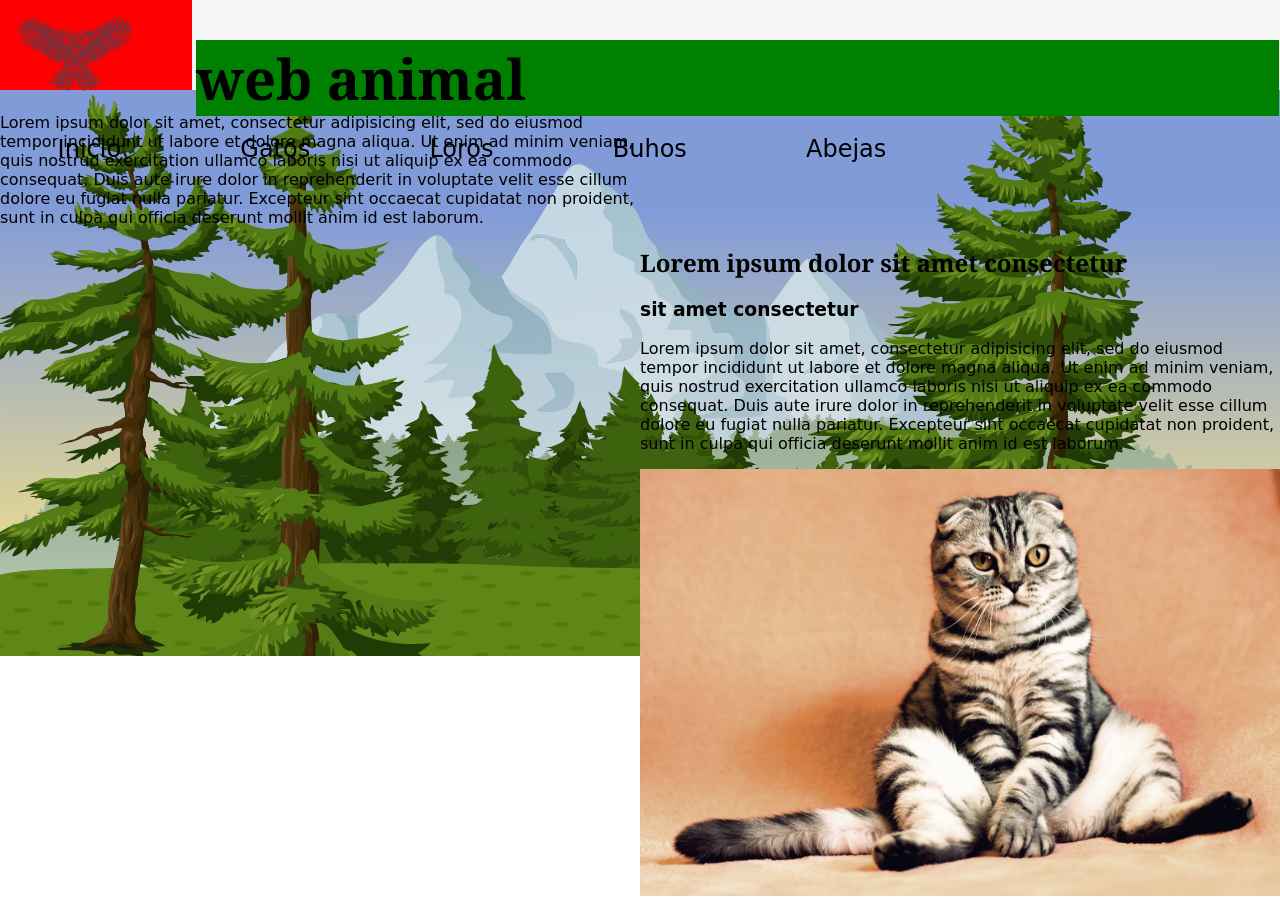
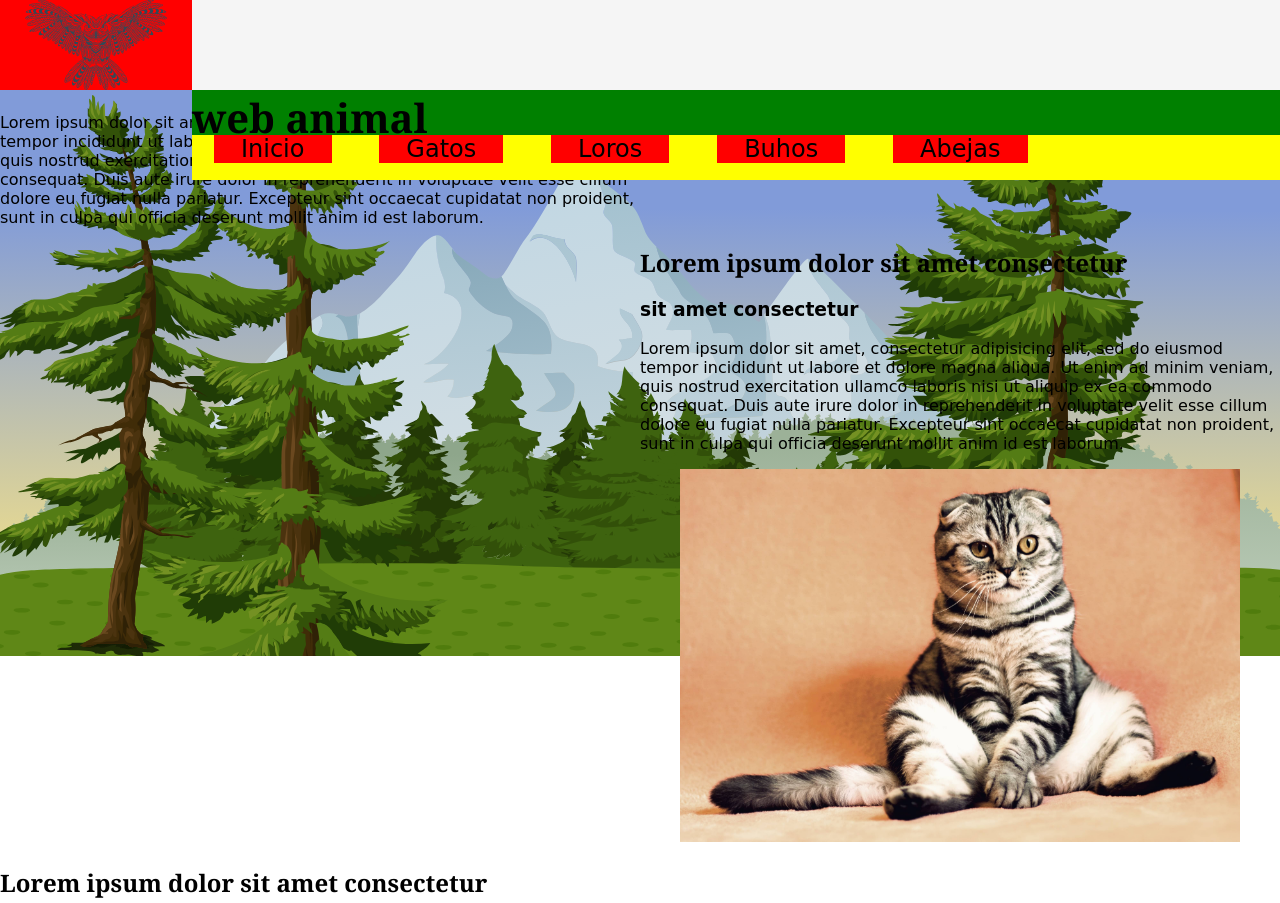
Before and after one commit to MarecoAJ/webAnimal, a plain HTML site: page index.html in a window 1280 px wide. Shown: the top 903 px of the page. Drawn offline with Linux system fonts and the light colour scheme; a web font is replaced by a local one.

Commit message:
se modificaron estilos y html para ordenar divs problematicos en header

```diff
--- a/index.html
+++ b/index.html
@@ -20,9 +20,7 @@
   <body>
     <header class="principalHeaderBlog">
       <div class="divLogoWeb">
-        <figure class="logoWeb">
           <img class="logoWeb" src="/recursos/img/logoWeb.svg" alt="logo de la web buho " >
-        </figure>
       </div>
       <div class="divTituloWeb">
         <h1 id="tituloWeb">web animal</h1>
--- a/recursos/estilos/estilos.css
+++ b/recursos/estilos/estilos.css
@@ -8,10 +8,8 @@ body{
 }
 #tituloWeb{
   display: inline;
-  font-size: 350%;
-  height: 100%;
-  padding: 0px;
-  margin: 0px;
+  font-size: 40px;
+  height: 50%;
 }
 h3, a, p{
     font-family:'Luxurious Roman', cursive;
@@ -63,34 +61,17 @@ footer {
   width: 50%;
 }
 .divLogoWeb{
-  display: inline-block;
   width: 15%;
   height: 100%;
-  margin: 0%;
-  padding: 0%;
-  background-color: red;
-
+  background: red;
 }
- figure{
-  margin: 0%;
-  padding: 0%;}
-
-.logoWeb{
-height: 90%;
-width: auto;
-padding: 5%;}
-
 .divTituloWeb{
-  display: inline-block;
-  margin: 0%;
-  padding: 0%;
-  width: 84.6%;
+  width: 85%;
+  height: 50%;
   background-color: green;
-
+  margin-left: 15%;
 }
 .principalHeaderBlog{
-  margin: 0px;
-  padding: 0px;
   width: 100%;
   height: 90px;
   top: 0px;
@@ -102,15 +83,18 @@ padding: 5%;}
   width: 100%;
 }
 #principalNavBlog{
-  padding-top: 1.5%;
-  padding-bottom: 1.5%;
+  height: 50%;
+  width: 85%;
+  margin-left: 15%;
+  background: yellow;
 }
 .navDivAmenu{
-  display: inline;
+  display: inline-block;
   margin-left: 2%;
   margin-right: 2%;
   padding-left: 2.5%;
   padding-right: 2.5%;
+  background: red;
 }
 .navDivAmenu a{
   text-decoration: none;
@@ -118,3 +102,7 @@ padding: 5%;}
   text-align: center;
   font-size: 150%;
 }
+.logoWeb{
+  height: 100%;
+  width: 100%;
+}
```
